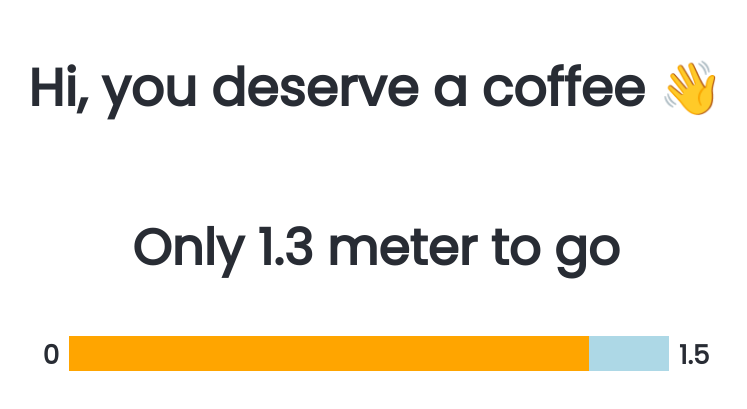
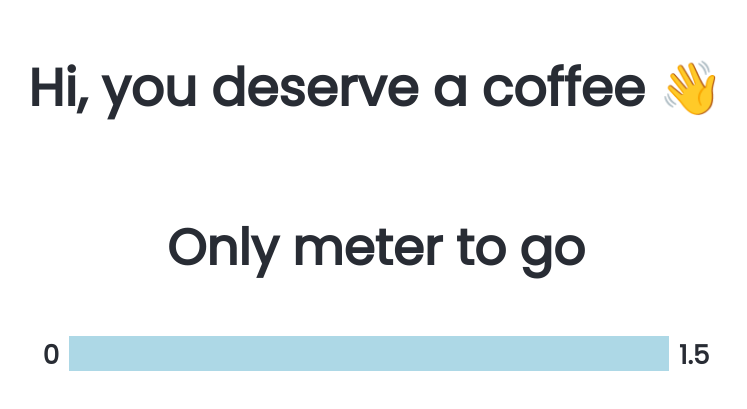
Before and after one commit to rachellebosman/stagePrototype, a React (Create React App) app: page / in a window 1280 px wide. Shown: the part 203-612 px from the top of the page, without its empty margins (264-1011 px from the left). Built offline with nearby package versions, Linux system fonts and the light colour scheme.

Commit message:
Added: Fetch

```diff
--- /dev/null
+++ b/public/data.json
@@ -0,0 +1,9 @@
+{
+  "distance": [
+    1.3,
+    1.2,
+    1.4,
+    1.1,
+    1.0
+  ]
+}
--- a/src/App.js
+++ b/src/App.js
@@ -4,11 +4,15 @@ import DistancePage from './pages/DistancePage';
 import GreetingPage from './pages/GreetingPage';
 
 function App() {
+
+
+
   return (
     <div className="App">
       <header className="App-header">
         <GreetingPage />
         <DistancePage />
+
       </header>
     </div>
   );
--- a/src/components/DistanceBar.js
+++ b/src/components/DistanceBar.js
@@ -1,9 +1,8 @@
-import React, {useState, setState} from 'react'
+import React from 'react'
 import '../styles/style.scss';
 import '../App.scss';
 
 function DistanceBar({data}) {
-
 
     const fullWidth = 600;
     const distanceWidth = fullWidth / 1.5 * data
@@ -14,7 +13,7 @@ function DistanceBar({data}) {
             <p> 0 </p>
             <svg id="bar" height="60" width="600">
                 <rect x="0" y="0" width={fullWidth} height="35" fill= "lightblue"></rect>
-                <rect x="0" y="0" width={distanceWidth} height="35" fill= "orange"></rect>
+                <rect className="rollout" x="0" y="0" width={distanceWidth} height="35" fill= "orange"></rect>
             </svg>
             <p> 1.5 </p>
         </div>
--- /dev/null
+++ b/src/components/fetchData.js
@@ -0,0 +1,9 @@
+export const fetchData = (url) => {
+
+    return fetch(url)
+    .then(res => res.json())
+    //.then(data => console.log(data))
+    .then(data => data)
+    .catch(error => console.log('error', error))
+
+}
--- a/src/pages/DistancePage.js
+++ b/src/pages/DistancePage.js
@@ -1,16 +1,56 @@
-import React from 'react'
+import React, {useEffect, useState} from 'react'
 import DistanceBar from '../components/DistanceBar'
+import { fetchData } from '../components/fetchData';
+//import { distance } from "../data";
 
-function distanceLeft() {
+function DistanceLeft() {
 
-    const metersLeft = 1.3;
+    const [distance, setDistance] = useState(0)
+    const [randomDistance, setRandomDistance] = useState(0);
+
+    const URL = "data.json" ;
+
+    useEffect(() => {
+      fetchData(URL).then((response) => {
+        console.log(response)
+        setDistance(response)
+        console.log(distance)
+      });
+
+      const interval = setInterval(() => {
+        console.log("afstand 2: ", distance)
+
+      const  randomDistance = distance[Math.floor(Math.random()*distance.length)];
+      setRandomDistance(randomDistance);
+    }, 1000);
+    return () => clearInterval(interval);
+
+
+    }, []);
+
+    console.log("afstand 1: ", distance)
+    console.log("random", randomDistance)
+
+    /*
+
+
+      const interval = setInterval(() => {
+        console.log("afstand 2: ", distance)
+      //console.log('1 seconde voorbij!');
+      const  randomDistance = distance[Math.floor(Math.random()*distance.length)];
+      setRandomDistance(randomDistance);
+    }, 1000);
+    return () => clearInterval(interval);
+
+    */
+
 
     return (
         <div className="distanceLeftPage">
-            <p>  Only {metersLeft} meter to go </p>
-            <DistanceBar data={metersLeft} />
+            <p>  Only {randomDistance} meter to go </p>
+            <DistanceBar data={randomDistance} />
         </div>
     )
 }
 
-export default distanceLeft
+export default DistanceLeft
--- a/src/styles/style.scss
+++ b/src/styles/style.scss
@@ -25,3 +25,17 @@ body { font-family: 'Poppins', sans-serif; }
   0% {opacity: 0%;}
   100% {opacity: 100%}
 }
+
+
+@keyframes rollout {
+    0% {
+      transform: translateY(-100px);
+    }
+    100% {
+      transform: translateY(0);
+    }
+  }
+
+  .roll-out {
+    animation: .4s rollout;
+  }
```
